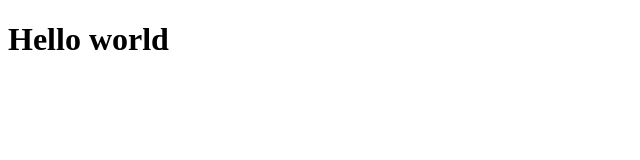
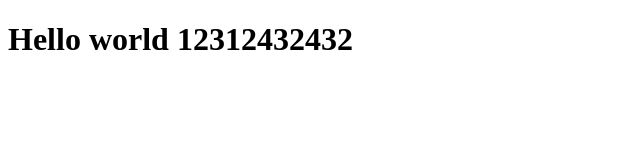
Before and after one commit to thanhnew2001/test2023c, a plain HTML site: page index.html in a window 1280 px wide. Shown: the whole page, without its empty margins (0-640 px from the left). Drawn offline with Linux system fonts and the light colour scheme.

Commit message:
Update index.html

```diff
--- a/index.html
+++ b/index.html
@@ -6,6 +6,6 @@
     <title>Document</title>
 </head>
 <body>
-    <h1>Hello world</h1>
+    <h1>Hello world 12312432432</h1>
 </body>
 </html>
```
